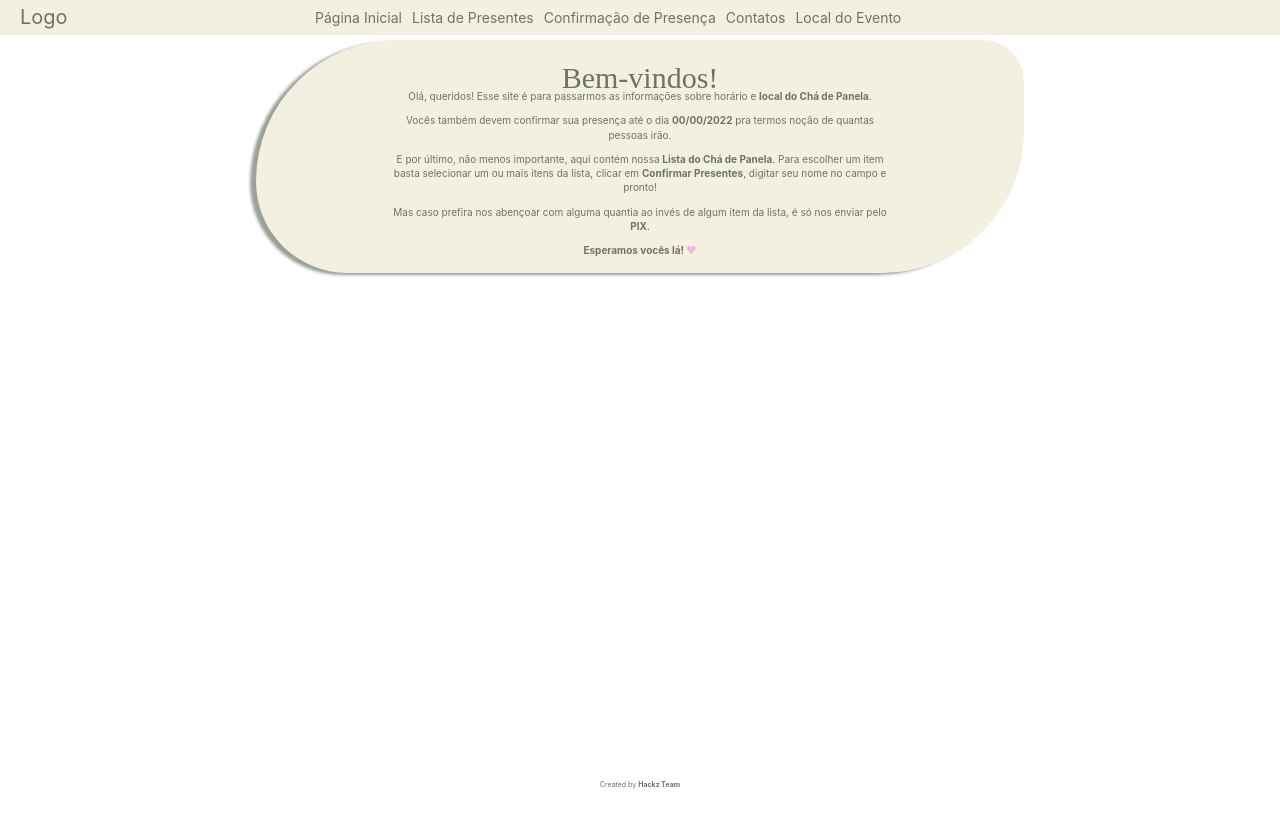
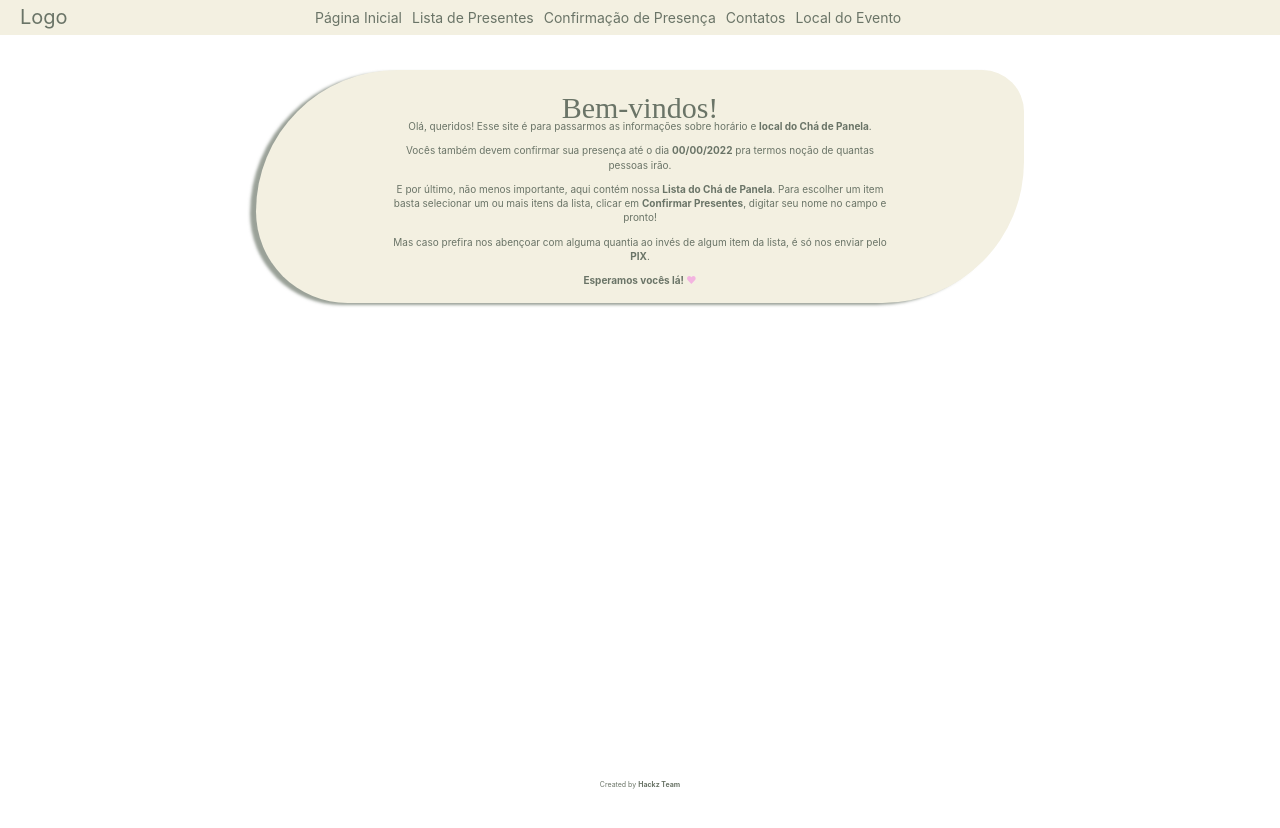
Before and after one commit to luiscetta/GiftList, a React (Create React App) app: page / in a window 1280 px wide. Shown: the top 828 px of the page. Built offline with nearby package versions, Linux system fonts and the light colour scheme; no server answers; the HTML template or start-up script is replaced by a standard one; a web font is replaced by a local one.

Commit message:
refactoring index css

```diff
--- a/src/index.css
+++ b/src/index.css
@@ -8,7 +8,7 @@
 body,
 html {
   height: 100%;
-  margin: 0;
+  margin: 3rem 0 0;
   padding: 0;
 
   font-family: -apple-system, BlinkMacSystemFont, "Roboto", sans-serif;
```
